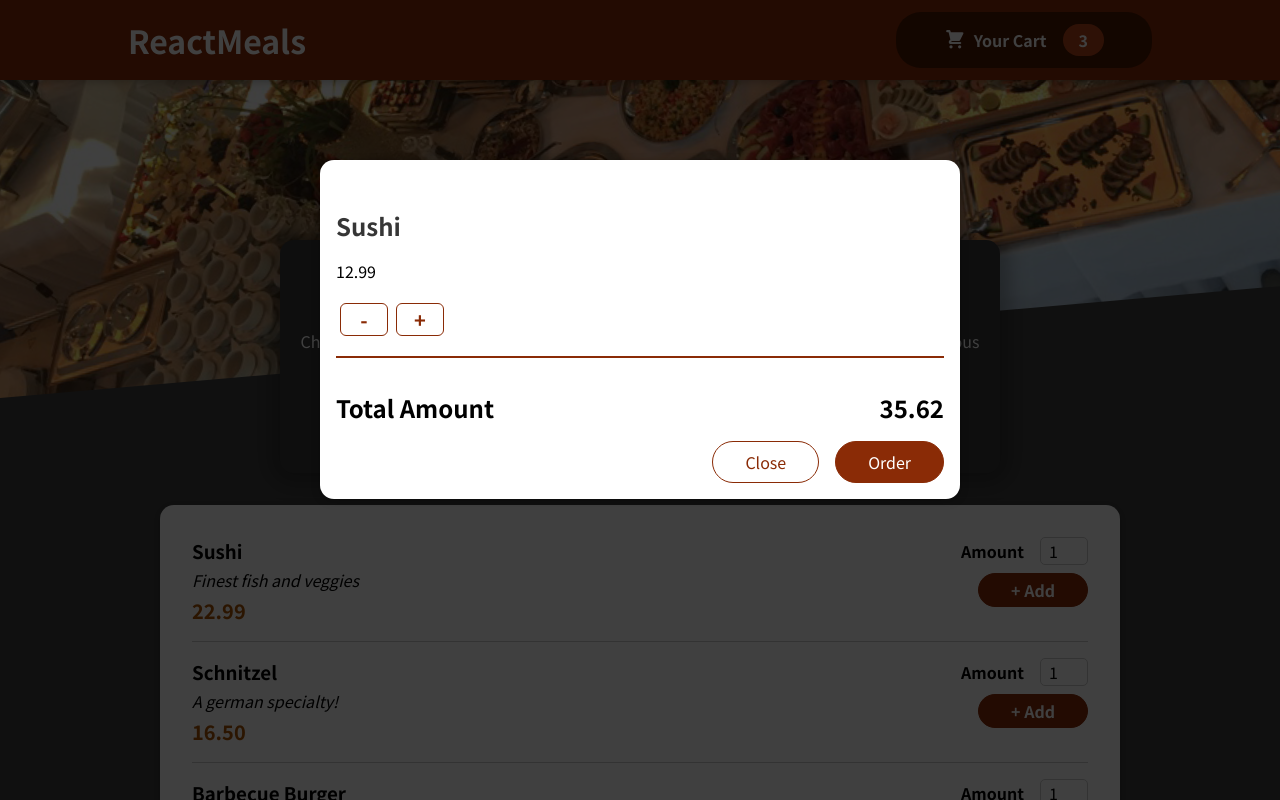
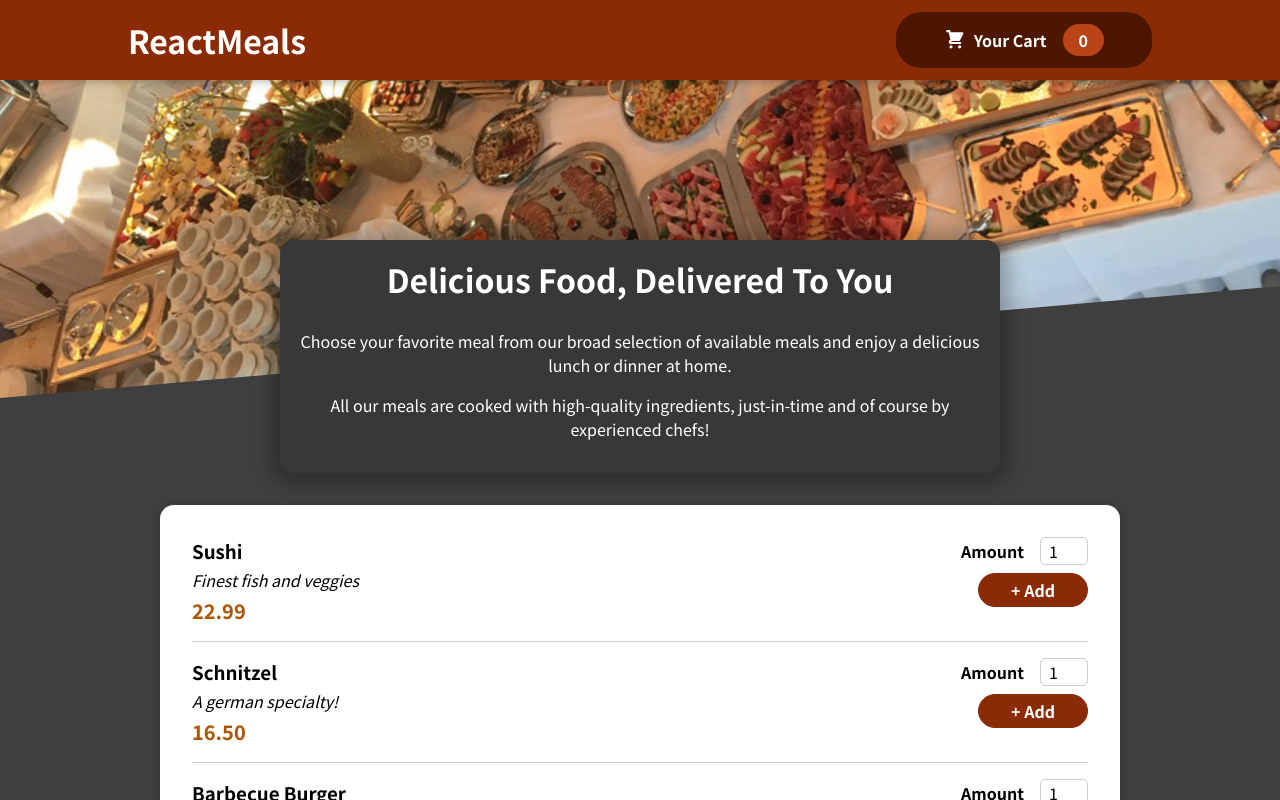
Before and after one commit to felixc0115/food-order-app, a React (Create React App) app: page / in a window 1280 px wide. Shown: the top 800 px of the page. Built offline with nearby package versions, Linux system fonts and the light colour scheme.

Commit message:
Connect cart context to header cart badge

```diff
--- a/src/App.js
+++ b/src/App.js
@@ -3,17 +3,27 @@ import "./App.css";
 import Meals from "./components/Meals/Meals";
 import Cart from "./components/Cart/Cart";
 import { useState } from "react";
+import CartProvider from "./store/CartProvider";
 
 function App() {
-  const [modalIsOpen, setModalIsOpen] = useState(true);
+  const [cartIsShown, setCartIsShown] = useState(false);
+
+  const showCartHandler = () => {
+    setCartIsShown(true);
+  };
+
+  const hideCartHandler = () => {
+    setCartIsShown(false);
+  };
+
   return (
-    <>
-      {modalIsOpen && <Cart onClose={setModalIsOpen} />}
-      <Header onOpen={setModalIsOpen} />
+    <CartProvider>
+      {cartIsShown && <Cart onClose={hideCartHandler} />}
+      <Header onOpen={showCartHandler} />
       <main>
         <Meals />
       </main>
-    </>
+    </CartProvider>
   );
 }
 
--- a/src/components/Cart/Cart.js
+++ b/src/components/Cart/Cart.js
@@ -15,19 +15,15 @@ const Cart = (props) => {
   //     .map((item) => item.price * item.qty)
   //     .reduce((total, current) => total + current);
 
-  const closeModalHandler = () => {
-    props.onClose((prev) => !prev);
-  };
-
   return (
-    <Modal>
+    <Modal onClose={props.onClose}>
       {cartItems}
       <div className={classes.total}>
         <span>Total Amount</span>
         <span>35.62</span>
       </div>
       <div className={classes.actions}>
-        <button onClick={closeModalHandler} className={classes["button--alt"]}>
+        <button onClick={props.onClose} className={classes["button--alt"]}>
           Close
         </button>
         <button
--- a/src/components/Layout/HeaderCartButton.js
+++ b/src/components/Layout/HeaderCartButton.js
@@ -1,17 +1,22 @@
 import classes from "./HeaderCartButton.module.css";
 import CartIcon from "../Cart/CartIcon";
+import CartContext from "../../store/cart-context";
+import { useContext } from "react";
 
 const HeaderCartButton = (props) => {
+  const cartCtx = useContext(CartContext);
+  const numberOfItemsInCart = cartCtx.items.reduce(
+    (total, item) => total + item.amount,
+    0
+  );
+
   return (
-    <button
-      onClick={() => props.onOpen((prev) => !prev)}
-      className={classes.button}
-    >
+    <button onClick={props.onOpen} className={classes.button}>
       <span className={classes.icon}>
         <CartIcon />
       </span>
       <span>Your Cart</span>
-      <span className={classes.badge}>3</span>
+      <span className={classes.badge}>{numberOfItemsInCart}</span>
     </button>
   );
 };
--- a/src/components/UI/Modal.js
+++ b/src/components/UI/Modal.js
@@ -2,7 +2,7 @@ import classes from "./Modal.module.css";
 import ReactDOM from "react-dom";
 
 const Backdrop = (props) => {
-  return <div className={classes.backdrop}></div>;
+  return <div onClick={props.onClose} className={classes.backdrop}></div>;
 };
 const ModalOverlay = (props) => {
   return (
@@ -17,7 +17,10 @@ const portalElement = document.querySelector("#overlays");
 const Modal = (props) => {
   return (
     <>
-      {ReactDOM.createPortal(<Backdrop />, portalElement)}
+      {ReactDOM.createPortal(
+        <Backdrop onClose={props.onClose} />,
+        portalElement
+      )}
       {ReactDOM.createPortal(
         <ModalOverlay>{props.children}</ModalOverlay>,
         portalElement
--- /dev/null
+++ b/src/store/CartProvider.js
@@ -0,0 +1,22 @@
+import CartContext from "./cart-context";
+
+const CartProvider = (props) => {
+  const addItemToCartHandler = (item) => {};
+
+  const removeItemCartHandler = (item) => {};
+
+  const cartContext = {
+    items: [],
+    totalAmount: 0,
+    addItem: addItemToCartHandler,
+    removeItem: removeItemCartHandler,
+  };
+
+  return (
+    <CartContext.Provider value={cartContext}>
+      {props.children}
+    </CartContext.Provider>
+  );
+};
+
+export default CartProvider;
--- /dev/null
+++ b/src/store/cart-context.js
@@ -0,0 +1,10 @@
+import React from "react";
+
+const CartContext = React.createContext({
+  items: [],
+  totalAmount: 0,
+  addItem: (item) => {},
+  removeItem: (item) => {},
+});
+
+export default CartContext;
```
